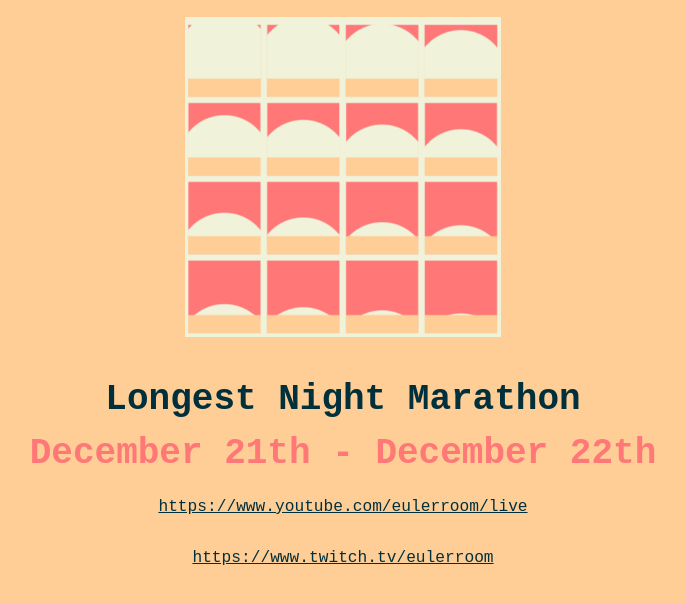
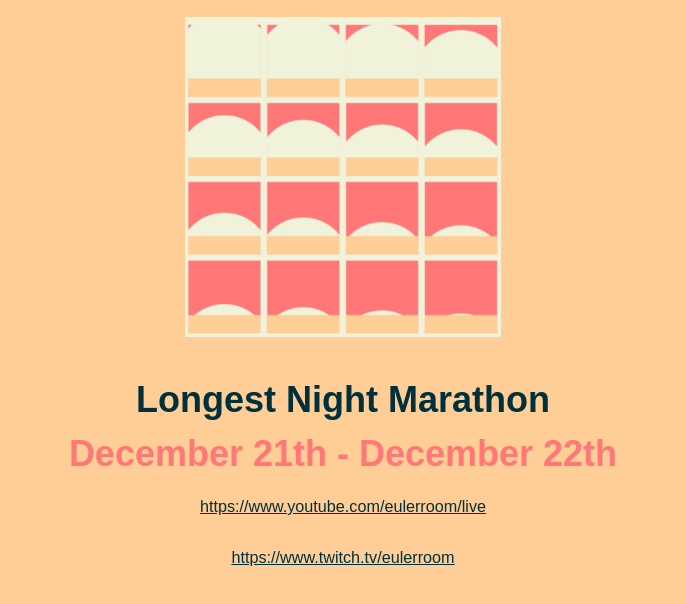
Before and after one commit to thgrund/muxy-frontend, a React (Create React App) app: page / in a window 1280 px wide. Shown: the top 604 px of the page, without its empty margins (297-983 px from the left). Built offline with nearby package versions, Linux system fonts and the light colour scheme; no server answers.

Commit message:
add font "Montserrat" similar to flyer

```diff
--- a/src/assets/css/styles.css
+++ b/src/assets/css/styles.css
@@ -4,9 +4,12 @@ html {
   margin: 0 auto;
 }
 
+@import url('https://fonts.googleapis.com/css2?family=Montserrat:wght@700&display=swap');
+
 body {
   margin: 0;
-  font-family: monospace;
+  font-kerning: normal;
+  font-family: 'Montserrat', sans-serif;
   -webkit-font-smoothing: antialiased;
   -moz-osx-font-smoothing: grayscale;
   color: #00303b;
```
